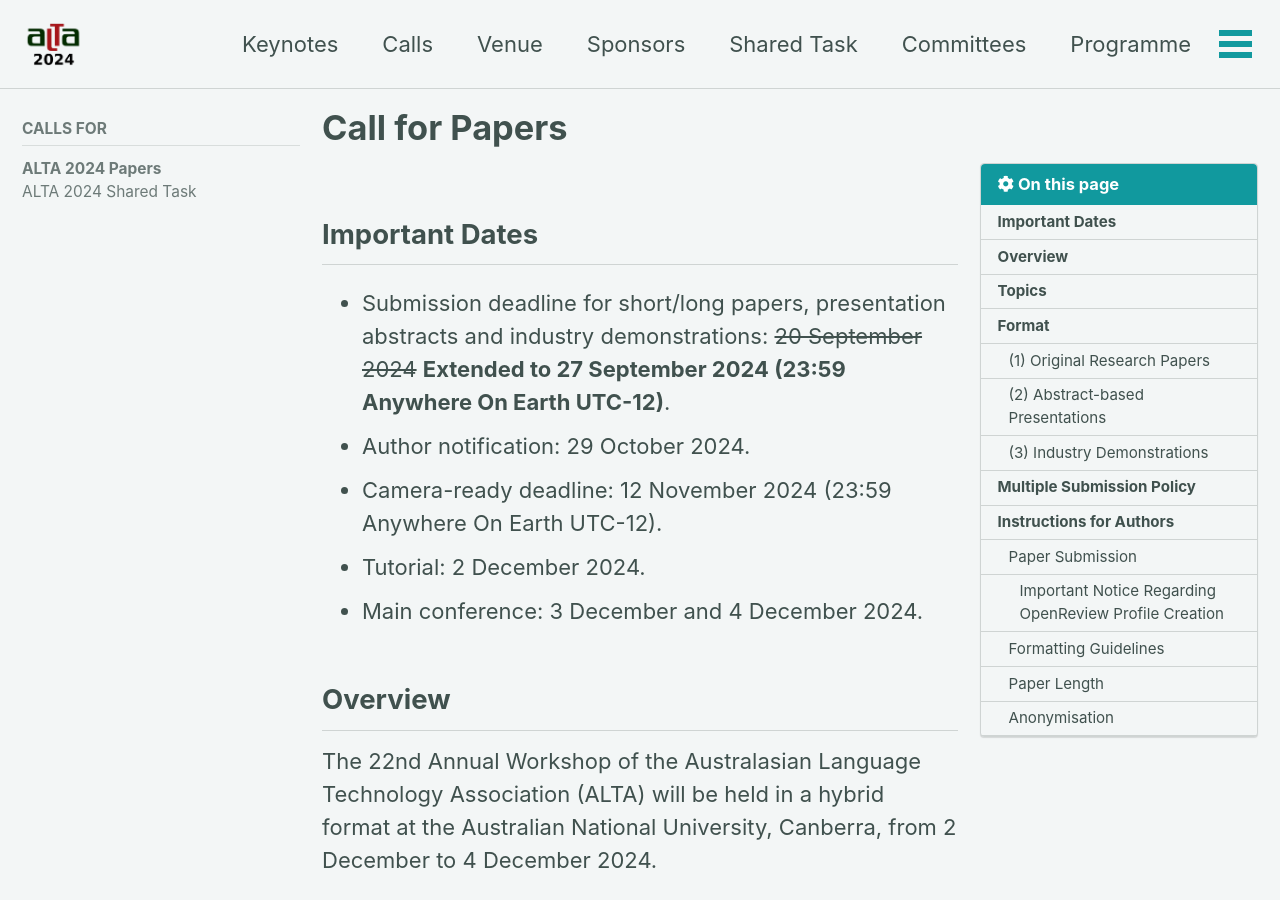
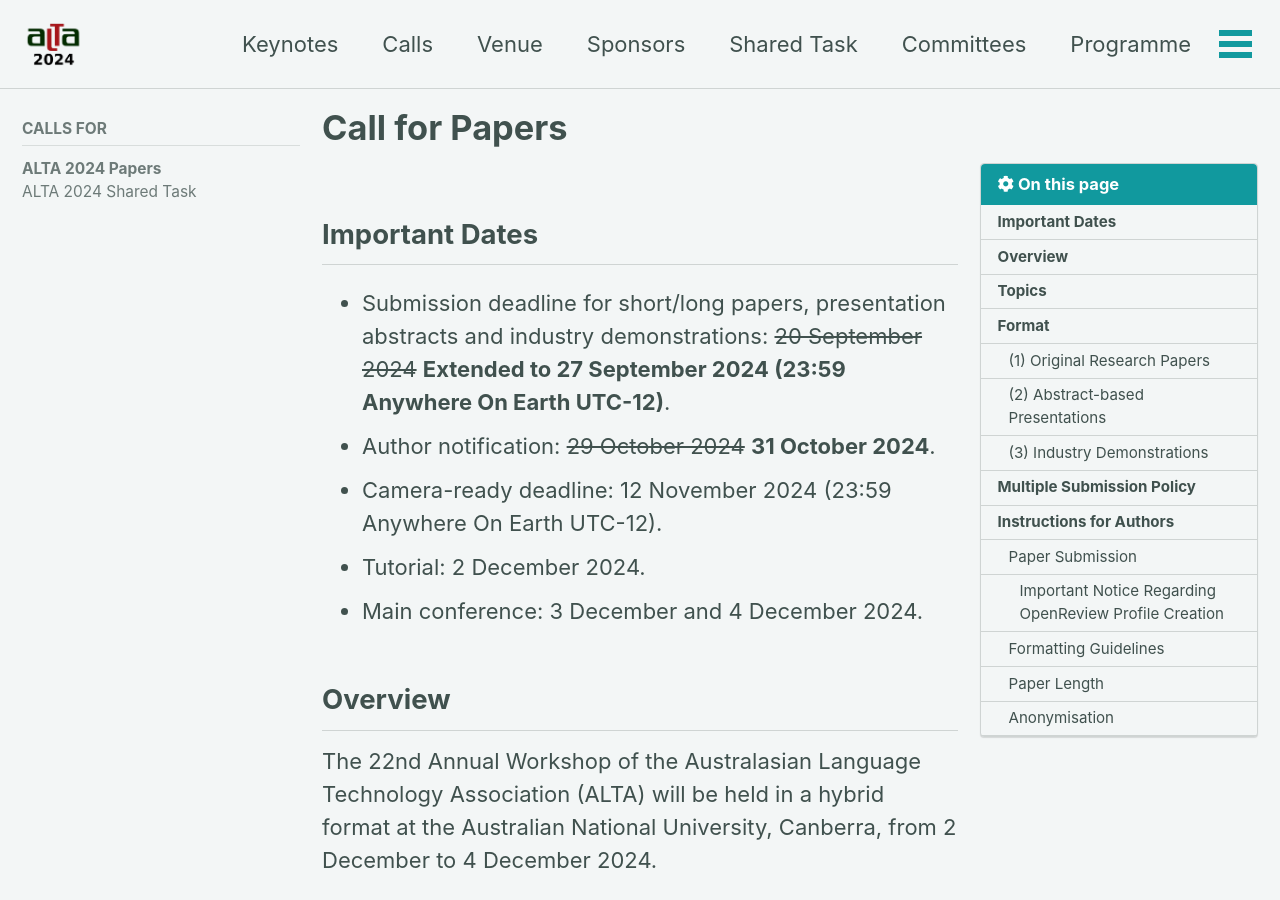
Before and after one commit to jkkummerfeld/alta2025, a Jekyll site: the page built from _pages/calls/papers.md, in a window 1280 px wide and 900 px high. Built offline with Jekyll 4.4.1, drawn with Linux system fonts in a browser that asks for light colours; cached includes are drawn as plain includes.

Commit message:
Update author notification date

```diff
--- a/_pages/calls/papers.md
+++ b/_pages/calls/papers.md
@@ -11,7 +11,7 @@ sidebar:
 
 ## Important Dates
 - Submission deadline for short/long papers, presentation abstracts and industry demonstrations: <del>20 September 2024</del> **Extended to 27 September 2024 (23:59 Anywhere On Earth UTC-12)**.
-- Author notification: 29 October 2024.
+- Author notification: <del>29 October 2024</del> **31 October 2024**.
 - Camera-ready deadline: 12 November 2024 (23:59 Anywhere On Earth UTC-12).
 - Tutorial: 2 December 2024.
 - Main conference: 3 December and 4 December 2024.
```
